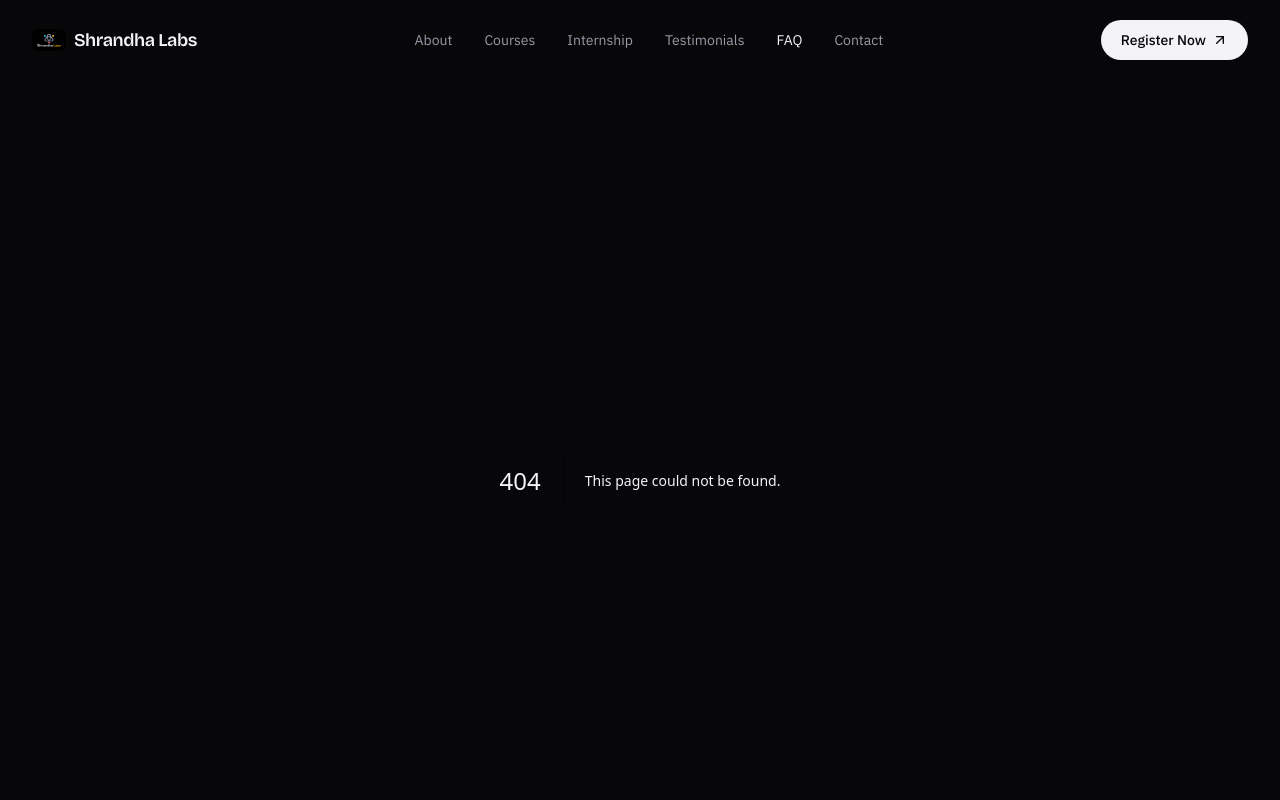
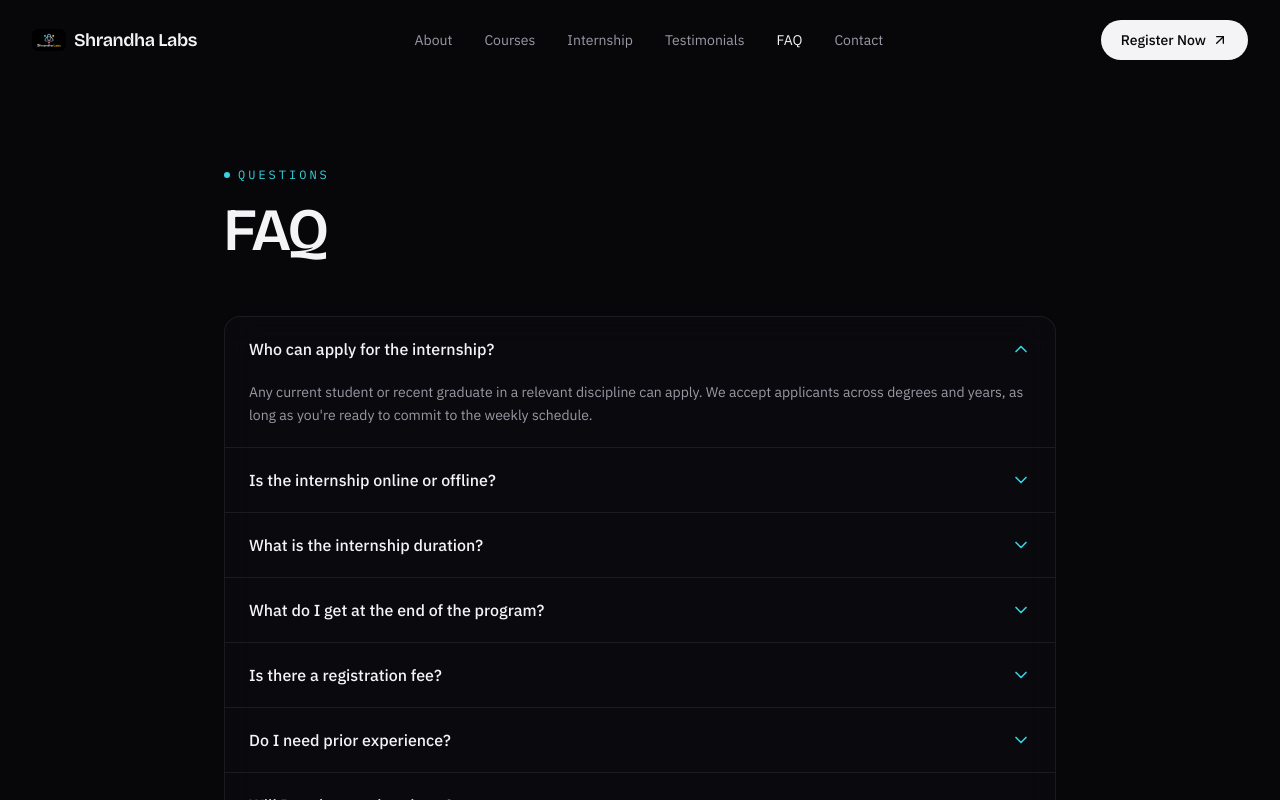
Before and after one commit to emerging324-maker/Shrandha, a Next.js app: page /faq in a window 1280 px wide. Before the commit this address had no page. Shown: the top 800 px of the page. Built offline with nearby package versions, Linux system fonts and the light colour scheme.

Commit message:
Add files via upload

```diff
--- /dev/null
+++ b/src/app/faq/page.tsx
@@ -0,0 +1,44 @@
+"use client";
+import { Reveal, Eyebrow } from "@/components/ui";
+import { faqs } from "@/lib/data";
+import { useState } from "react";
+import { ChevronDown } from "lucide-react";
+import { motion, AnimatePresence } from "framer-motion";
+
+export default function FAQ() {
+  const [openIdx, setOpenIdx] = useState<number | null>(0);
+  return (
+    <div className="mx-auto max-w-4xl px-5 md:px-8 py-20">
+      <Reveal>
+        <Eyebrow>Questions</Eyebrow>
+        <h1 className="mt-4 font-display font-semibold text-4xl md:text-6xl tracking-tight">FAQ</h1>
+      </Reveal>
+      <div className="mt-14 divide-y divide-line rounded-2xl glass">
+        {faqs.map((f, i) => (
+          <div key={f.q} className="px-6">
+            <button
+              onClick={() => setOpenIdx(openIdx === i ? null : i)}
+              className="w-full flex items-center justify-between py-5 text-left focus-ring rounded-md"
+              aria-expanded={openIdx === i}
+            >
+              <span className="font-medium pr-4">{f.q}</span>
+              <ChevronDown className={`w-5 h-5 shrink-0 text-cyan transition-transform ${openIdx === i ? "rotate-180" : ""}`} />
+            </button>
+            <AnimatePresence initial={false}>
+              {openIdx === i && (
+                <motion.div
+                  initial={{ height: 0, opacity: 0 }}
+                  animate={{ height: "auto", opacity: 1 }}
+                  exit={{ height: 0, opacity: 0 }}
+                  className="overflow-hidden"
+                >
+                  <p className="pb-5 text-sm text-muted leading-relaxed">{f.a}</p>
+                </motion.div>
+              )}
+            </AnimatePresence>
+          </div>
+        ))}
+      </div>
+    </div>
+  );
+}
```
